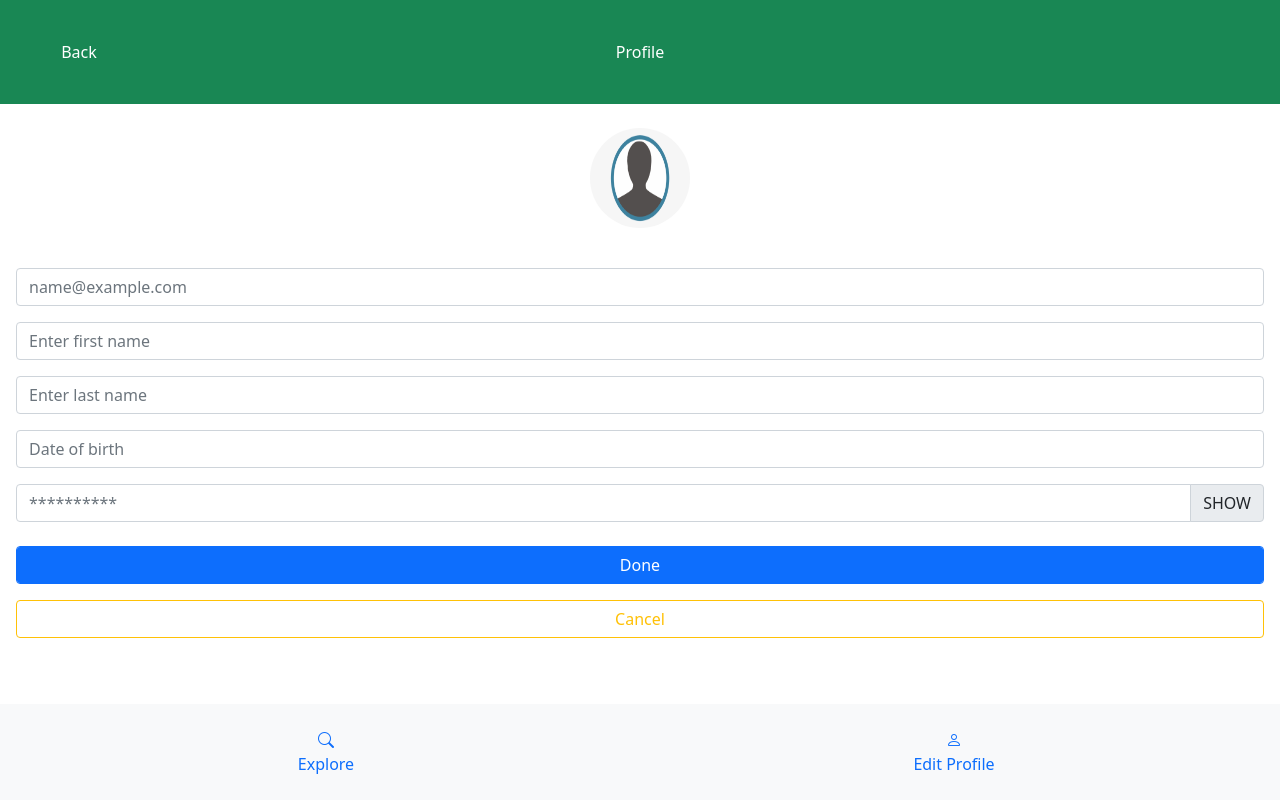
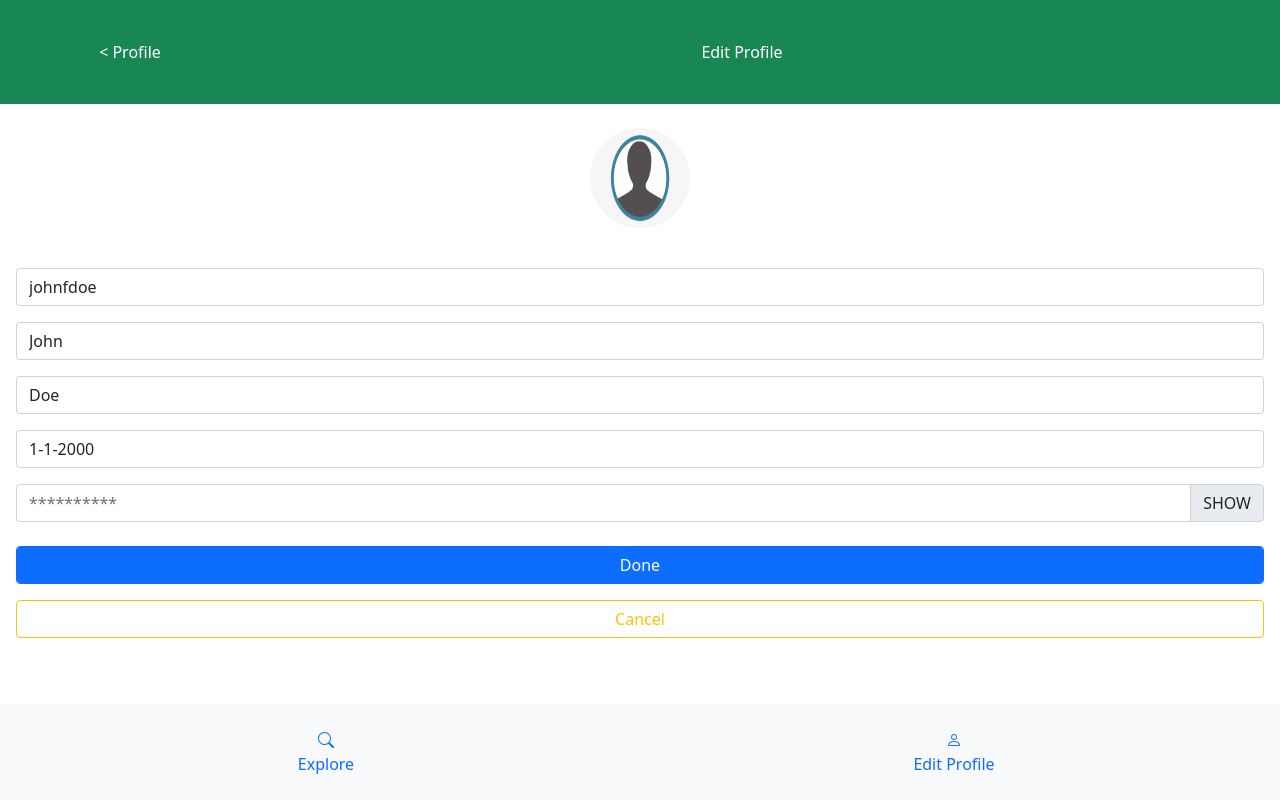
Before and after one commit to revati90/Book-Reader-Profile, a Vue app: page /edit-profile in a window 1280 px wide. Built offline with nearby package versions, Linux system fonts and the light colour scheme.

Commit message:
Task: Update and render user profile data.

```diff
--- a/src/components/EditProfile.vue
+++ /dev/null
@@ -1,46 +0,0 @@
-<script lang="ts">
-
-export default {
-  data() {
-    return {
-      passwordFieldType: "password",
-      email: '',
-      firstName: '',
-      lastName: '',
-      born: '',
-      password: ''
-    }
-  },
-  methods: {
-    switchVisibility() {
-      this.passwordFieldType = this.passwordFieldType === "password" ? "text" : "password";
-    },
-    updateProfile: function () {
-      console.log({email: this.email});
-      alert('Updated user profile.');
-    },
-  }
-};
-
-</script>
-
-<template>
-    <div class="p-3 py-2">
-      <form @submit.prevent="updateProfile">
-        <div class="row mt-2">
-          <div class="mb-3"><input type="email" name="email" class="form-control" placeholder="name@example.com" v-model="email"></div>
-          <div class="mb-3"><input type="text" name="firstName" class="form-control" placeholder="Enter first name" v-model="firstName"></div>
-          <div class="mb-3"><input type="text" name="lastName" class="form-control" placeholder="Enter last name" v-model="lastName"></div>
-          <div class="mb-3"><input type="text" name="born" class="form-control" placeholder="Date of birth" v-model="born"></div>
-          <div class="input-group mb-3">
-            <input :type="passwordFieldType" class="form-control" placeholder="**********" v-model="password">
-            <span class="input-group-text" @click="switchVisibility">SHOW</span>
-          </div>
-        </div>
-        <div class="text-center py-2"><button class="form-control btn btn-primary profile-button" type="submit">Done</button></div>
-        <div class="text-center py-2"><input type="reset" class="form-control btn btn-default btn-outline-warning" value="Cancel"></div>
-      </form>
-    </div>
-</template>
-
-<style></style>
--- a/src/components/Header.vue
+++ b/src/components/Header.vue
@@ -1,19 +1,16 @@
-<script lang="ts">
+<script setup lang="ts">
 
-export default {
-  methods: {
-    goBack() {
-      return this.$router.push('/');
-    }
-  },
-};
+defineProps(['title']);
+
 </script>
 
 <template>
   <header class="navbar-dark bg-success text-center text-white p-3">
     <div class="row p-4">
-      <div @click="goBack" class="col-1">Back</div>
-      <div class="col-10 text-center">Profile</div>
+      <router-link to="/" class="col-2 text-white text-decoration-none">
+        <span> &lt; Profile </span>
+      </router-link>
+      <div class="col-10 text-center">{{ title }}</div>
       </div>
   </header>
 </template>
--- a/src/components/UserInfo.vue
+++ b/src/components/UserInfo.vue
@@ -1,13 +1,7 @@
-<script lang="ts">
-import user from '@/data/user.json'
+<script setup lang='ts'>
 
-export default {
-  data() {
-    return {
-      user
-    };
-  },
-};
+defineProps(['userData', 'age'])
+
 </script>
 
 <template>
@@ -23,9 +17,9 @@ export default {
         />
       </div>
       <div class="mt-3 d-flex flex-column">
-        <h4> {{ user.firstName + ' ' + user.lastName}} </h4>
-        <span> {{ user.email }} </span>
-        <span> Age: {{ user.born }} </span>
+        <h4> {{ userData.firstName + " " + userData.lastName }} </h4>
+        <span> {{ userData.email }} </span>
+        <span> Age: {{ age }} </span>
       </div>
     </div>
   </div>
--- a/src/views/EditProfileView.vue
+++ b/src/views/EditProfileView.vue
@@ -1,14 +1,20 @@
 <script setup lang="ts">
 import Header from '@/components/Header.vue'
-import EditProfile from '@/components/EditProfile.vue'
 import FooterStick from '@/components/FooterStick.vue'
+import { storeToRefs } from 'pinia';
+import { useUserStore } from '@/store/user';
 import 'bootstrap/dist/js/bootstrap.min.js'
+
+const { getUserProfile, getPasswordFieldType } = storeToRefs(useUserStore())
+const { updateProfile, cancelProfieForm, switchVisibility } = useUserStore();
+
+const title = 'Edit Profile'
 
 </script>
 
 <template>
   <main>
-    <Header/>
+    <Header :title="title"/>
     <div class="edit-profile-section">
       <div class="text-center py-4">
         <div>
@@ -21,7 +27,23 @@ import 'bootstrap/dist/js/bootstrap.min.js'
           />
         </div>
       </div>
-      <EditProfile />
+
+      <div class="p-3 py-2">
+        <form @submit.prevent="updateProfile">
+          <div class="row mt-2">
+            <div class="mb-3"><input type="email" name="email" class="form-control" placeholder="name@example.com" v-model="getUserProfile.email"></div>
+            <div class="mb-3"><input type="text" name="firstName" class="form-control" placeholder="Enter first name" v-model="getUserProfile.firstName"></div>
+            <div class="mb-3"><input type="text" name="lastName" class="form-control" placeholder="Enter last name" v-model="getUserProfile.lastName"></div>
+            <div class="mb-3"><input type="text" name="born" class="form-control" placeholder="Date of birth" v-model="getUserProfile.born"></div>
+            <div class="input-group mb-3">
+              <input :type="getPasswordFieldType" class="form-control" placeholder="**********" v-model="password">
+              <span class="input-group-text" @click="switchVisibility">SHOW</span>
+            </div>
+          </div>
+          <div class="text-center py-2"><button class="form-control btn btn-primary profile-button" type="submit">Done</button></div>
+          <div class="text-center py-2"><button class="form-control btn btn-default btn-outline-warning" @click="cancelProfieForm">Cancel</button></div>
+        </form>
+      </div>
     </div>
     <FooterStick />
   </main>
--- a/src/views/ProfileView.vue
+++ b/src/views/ProfileView.vue
@@ -5,12 +5,19 @@ import ProfileBooks from '@/components/ProfileBooks.vue'
 import BrowseBooks from '@/components/BrowseBooks.vue'
 import FooterStick from '@/components/FooterStick.vue'
 import 'bootstrap/dist/js/bootstrap.min.js'
+
+import { useUserStore } from '@/store/user';
+import { storeToRefs } from 'pinia';
+
+const { getUserData, getAge, getTitle } = storeToRefs(useUserStore())
+const { setTitle } = useUserStore();
+
 </script>
 
 <template>
   <main>
     <Header />
-    <UserInfo />
+    <UserInfo :userData="getUserData" :age="getAge"></UserInfo>
 
     <div class="container mt-0">
       <div class="p-4">
```
